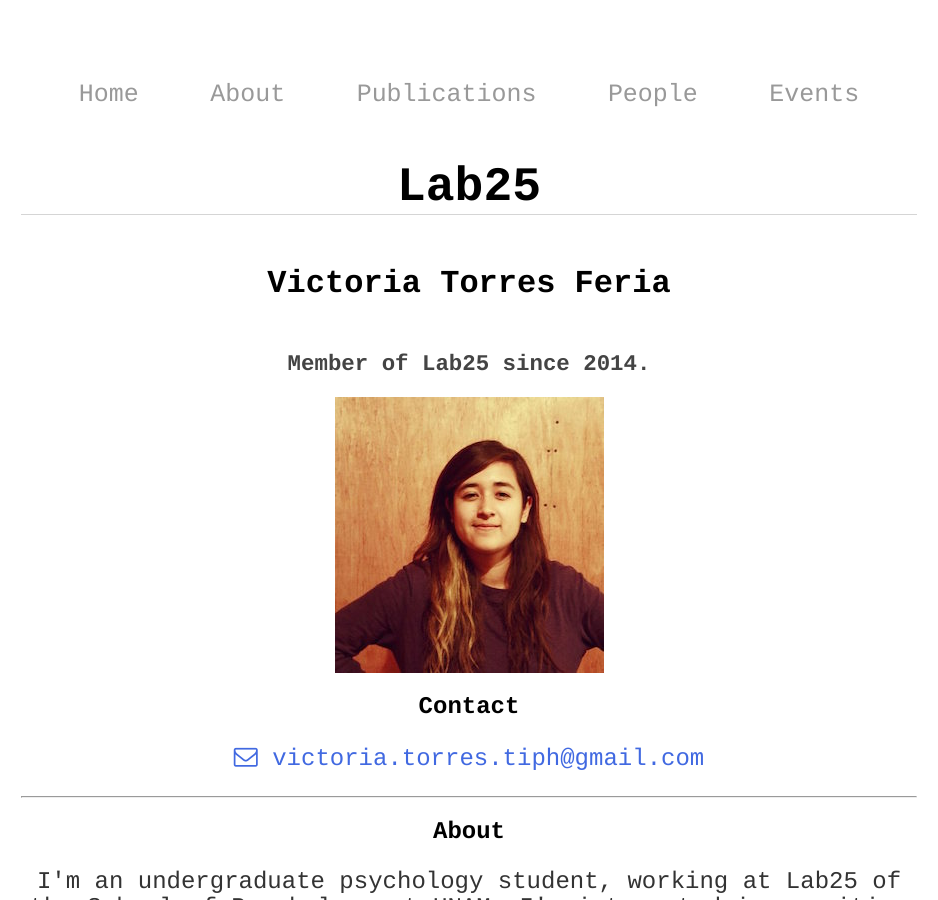
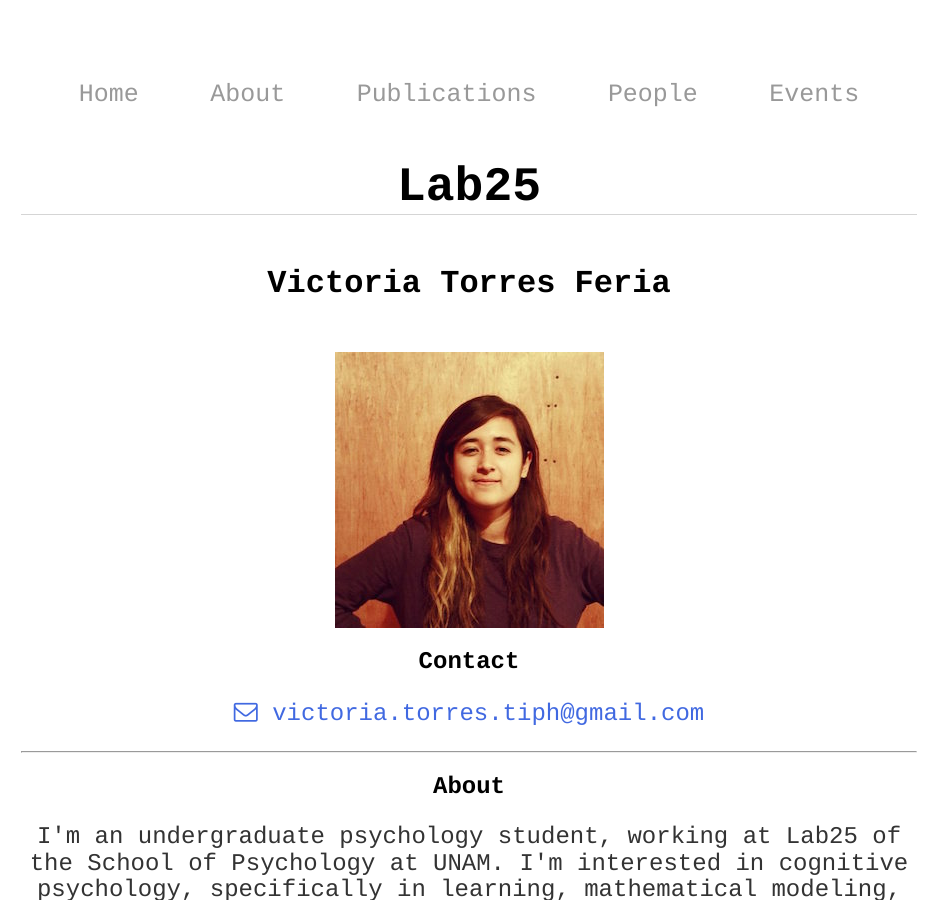
Before and after one commit to BouzasLab25/bouzaslab25.github.io, a Jekyll site: the page built from people/victoria.html, in a window 1280 px wide and 900 px high. Shown: the whole window, without its empty margins (171-1109 px from the left). Built offline with Jekyll 4.4.1, drawn with Linux system fonts in a browser that asks for light colours.

Commit message:
Update victoria.html

```diff
--- a/people/victoria.html
+++ b/people/victoria.html
@@ -5,7 +5,6 @@ title: Lab25 Victoria
 ---
 
 <h3>Victoria Torres Feria</h3>
-<h5> Member of Lab25 since 2014.</h5>
 
 <img class="displayed" src="/images/victoria.jpg" />
 
```
